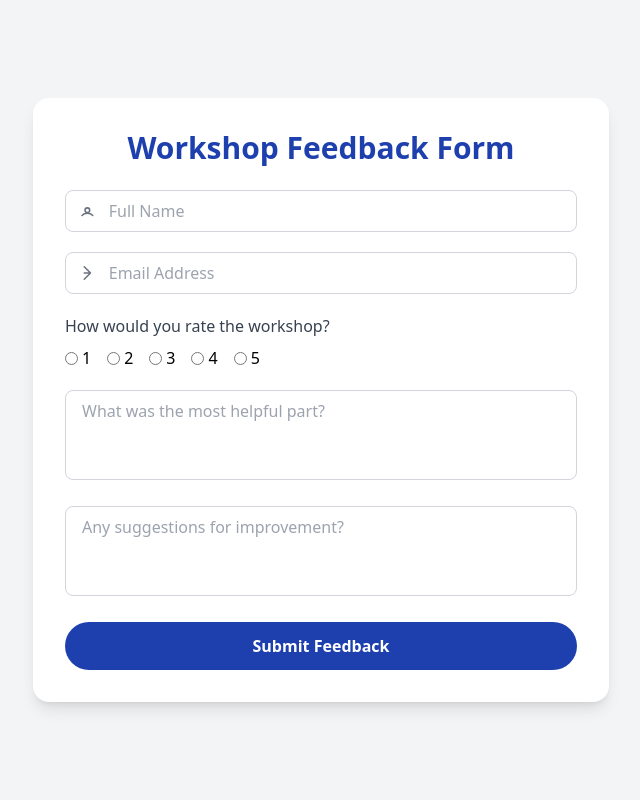
After one commit to aditapdiya/Work-Shop-Management, a Django app: page /workshops/1/feedback/ in a window 1280 px wide. The commit adds this page. Shown: the whole page, without its empty margins (319-959 px from the left). Run offline with Django 5.2, Linux system fonts and the light colour scheme; data comes from the database, SQL or seed files in the repository; both versions use the stored data as it was after the commit; some libraries are stand-ins or nearby versions.

Commit message:
all the changess

```diff
--- a/workshop_management/main/admin.py
+++ b/workshop_management/main/admin.py
@@ -1,5 +1,6 @@
 from django.contrib import admin
-from .models import Workshop, WorkshopRegistration
+from .models import Workshop, WorkshopRegistration , WorkshopFeedback
 # Register your models here.
 admin.site.register(Workshop)
 admin.site.register(WorkshopRegistration)
+admin.site.register(WorkshopFeedback)
--- a/workshop_management/main/forms.py
+++ b/workshop_management/main/forms.py
@@ -1,6 +1,8 @@
+# main/forms.py
 from django import forms
-from .models import Workshop, WorkshopRegistration
+from .models import Workshop, WorkshopRegistration, WorkshopFeedback
 from datetime import date
+
 
 class WorkshopForm(forms.ModelForm):
     class Meta:
@@ -50,6 +52,23 @@ class WorkshopRegistrationForm(forms.ModelForm):
         widget=forms.Select(attrs={'class': 'form-select', 'id': 'id_participant_type'})
     )
 
+    def __init__(self, *args, **kwargs):
+        self.workshop = kwargs.pop('workshop', None)  # Get the workshop passed from the view
+        super().__init__(*args, **kwargs)
+
+    def clean(self):
+        cleaned_data = super().clean()
+        email = cleaned_data.get('email')
+        phone = cleaned_data.get('phone')
+
+        if self.workshop:
+            if email and WorkshopRegistration.objects.filter(workshop=self.workshop, email__iexact=email).exists():
+                raise forms.ValidationError("This email is already registered for this workshop.")
+            if phone and WorkshopRegistration.objects.filter(workshop=self.workshop, phone=phone).exists():
+                raise forms.ValidationError("This phone number is already registered for this workshop.")
+
+        return cleaned_data
+
     class Meta:
         model = WorkshopRegistration
         fields = [
@@ -67,3 +86,56 @@ class WorkshopRegistrationForm(forms.ModelForm):
             'company_name': forms.TextInput(attrs={'class': 'form-control', 'id': 'id_company_name'}),
             'designation': forms.TextInput(attrs={'class': 'form-control', 'id': 'id_designation'}),
         }
+
+
+class WorkshopFeedbackForm(forms.ModelForm):
+    def __init__(self, *args, **kwargs):
+        self.workshop = kwargs.pop('workshop', None)  # Accept the workshop instance
+        super().__init__(*args, **kwargs)
+
+    class Meta:
+        model = WorkshopFeedback
+        fields = ['name', 'email', 'rating', 'most_helpful_part', 'suggestions']
+        widgets = {
+            'rating': forms.RadioSelect(choices=[(i, str(i)) for i in range(1, 6)]),
+            'most_helpful_part': forms.Textarea(attrs={'rows': 3}),
+            'suggestions': forms.Textarea(attrs={'rows': 3}),
+        }
+
+    def clean_email(self):
+        # print("Validating email for workshop:", self.workshop)
+        email = self.cleaned_data.get('email')
+
+        if not email:
+            raise forms.ValidationError("Email is required.")
+
+        if not email.endswith('.com'):
+            raise forms.ValidationError("Email must be a valid .com address.")
+        if self.workshop:
+            is_registered = WorkshopRegistration.objects.filter(
+                workshop=self.workshop, email__iexact=email
+            ).exists()
+            if not is_registered:
+                raise forms.ValidationError("This email is not registered for the workshop.")
+        return email
+
+    def clean_rating(self):
+        rating = self.cleaned_data.get('rating')
+        if rating and (rating < 1 or rating > 5):
+            raise forms.ValidationError("Rating must be between 1 and 5.")
+        return rating
+
+    def clean_most_helpful_part(self):
+        most_helpful = self.cleaned_data.get('most_helpful_part')
+        if not most_helpful or len(most_helpful.strip()) < 10:
+            raise forms.ValidationError("Please provide more detailed feedback (at least 10 characters).")
+        return most_helpful
+
+    def clean(self):
+        cleaned_data = super().clean()
+        name = cleaned_data.get('name')
+
+        if name and not name.strip():
+            self.add_error('name', "Name cannot be empty or only spaces.")
+
+        return cleaned_data
--- a/workshop_management/main/templates/main/dashboard.html
+++ b/workshop_management/main/templates/main/dashboard.html
@@ -19,7 +19,7 @@
                     </a>
                 </li>
                 <li class="nav-item">
-                    <a class="nav-link text-white" href="#" style="color: #ffffff;">
+                    <a class="nav-link text-white" href="{% url 'participants' %}" style="color: #ffffff;">
                         <i class="bi bi-person-check"></i> Participants
                     </a>
                 </li>
--- a/workshop_management/main/templates/main/manage_workshops.html
+++ b/workshop_management/main/templates/main/manage_workshops.html
@@ -17,6 +17,8 @@
                     <p class="card-text text-muted mb-1"><strong>Speaker:</strong> {{ workshop.speaker }}</p>
                     <p class="card-text text-muted mb-1"><strong>Location:</strong> {{ workshop.location|title }}</p>
 
+
+
                     {% if workshop.location == "online" %}
                         <p class="card-text text-muted mb-1">
                             <strong>Meeting Link:</strong> <a href="{{ workshop.meeting_link }}" target="_blank">{{ workshop.meeting_link }}</a>
@@ -28,6 +30,7 @@
                     {% endif %}
 
                     <p class="card-text text-muted mb-1"><strong>Capacity:</strong> {{ workshop.capacity }}</p>
+                    <p class="card-text text-muted mb-1"><strong>Spots Filled:</strong> {{ workshop.registration_count }}</p>
                     <p class="card-text text-muted">
                         <strong>Status:</strong>
                         {% if workshop.is_active %}
@@ -43,6 +46,7 @@
                         <a href="{% url 'delete_workshop' workshop.id %}" class="btn btn-sm btn-outline-danger" onclick="return confirm('Are you sure?')">Delete</a>
                     </div>
                     <a href="{% url 'register_workshop' workshop.id %}" class="btn btn-sm btn-success">Register Now</a>
+                    <a href="{% url 'workshop_feedback' workshop.id %}" class="btn btn-sm btn-info">Feedback</a>
                 </div>
             </div>
         </div>
--- /dev/null
+++ b/workshop_management/main/templates/main/workshop_feedback.html
@@ -0,0 +1,95 @@
+<!DOCTYPE html>
+<html lang="en">
+<head>
+  <meta charset="UTF-8">
+  <meta name="viewport" content="width=device-width, initial-scale=1">
+  <title>Workshop Feedback Form</title>
+  <script src="https://cdn.tailwindcss.com"></script>
+</head>
+<body class="bg-gray-100">
+
+  <div class="min-h-screen flex items-center justify-center">
+    <div class="bg-white p-8 rounded-2xl shadow-lg w-full max-w-xl">
+      <h2 class="text-3xl font-bold text-center text-blue-800 mb-6">Workshop Feedback Form</h2>
+
+      <form action="#" method="POST" class="space-y-5">
+
+        <!-- Full Name -->
+        <div class="flex items-center border border-gray-300 rounded-lg px-3 py-2 bg-white">
+          <svg class="w-5 h-5 text-gray-500 mr-3" fill="none" stroke="currentColor" stroke-width="2"
+               viewBox="0 0 24 24">
+            <path stroke-linecap="round" stroke-linejoin="round"
+                  d="M5.121 17.804A9 9 0 0112 15a9 9 0 016.879 2.804M15 11a3 3 0 11-6 0 3 3 0 016 0z" />
+          </svg>
+          <input type="text" name="name" placeholder="Full Name" required
+                 class="w-full outline-none bg-transparent text-gray-700">
+        </div>
+
+        <!-- Email Address -->
+        <div class="flex items-center border border-gray-300 rounded-lg px-3 py-2 bg-white">
+          <svg class="w-5 h-5 text-gray-500 mr-3" fill="none" stroke="currentColor" stroke-width="2"
+               viewBox="0 0 24 24">
+            <path stroke-linecap="round" stroke-linejoin="round"
+                  d="M16 12H8m8 0l-8-8m8 8l-8 8" />
+          </svg>
+          <input type="email" name="email" placeholder="Email Address" required
+                 class="w-full outline-none bg-transparent text-gray-700">
+        </div>
+
+        <!-- Rating -->
+        <div>
+          <label class="block font-medium text-gray-700 mb-2">How would you rate the workshop?</label>
+          <div class="flex space-x-4">
+            <label class="flex items-center space-x-1">
+              <input type="radio" name="rating" value="1" required>
+              <span>1</span>
+            </label>
+            <label class="flex items-center space-x-1">
+              <input type="radio" name="rating" value="2">
+              <span>2</span>
+            </label>
+            <label class="flex items-center space-x-1">
+              <input type="radio" name="rating" value="3">
+              <span>3</span>
+            </label>
+            <label class="flex items-center space-x-1">
+              <input type="radio" name="rating" value="4">
+              <span>4</span>
+            </label>
+            <label class="flex items-center space-x-1">
+              <input type="radio" name="rating" value="5">
+              <span>5</span>
+            </label>
+          </div>
+        </div>
+
+        <!-- Most Helpful Part -->
+        <div>
+          <textarea name="most_helpful_part" rows="3"
+                    placeholder="What was the most helpful part?"
+                    class="w-full border border-gray-300 rounded-lg px-4 py-2 outline-none resize-none"
+                    required></textarea>
+        </div>
+
+        <!-- Suggestions -->
+        <div>
+          <textarea name="suggestions" rows="3"
+                    placeholder="Any suggestions for improvement?"
+                    class="w-full border border-gray-300 rounded-lg px-4 py-2 outline-none resize-none"
+                    required></textarea>
+        </div>
+
+        <!-- Submit Button -->
+        <div>
+          <button type="submit"
+                  class="w-full bg-blue-800 hover:bg-blue-900 text-white font-semibold py-3 rounded-full transition duration-200">
+            Submit Feedback
+          </button>
+        </div>
+
+      </form>
+    </div>
+  </div>
+
+</body>
+</html>
--- a/workshop_management/main/urls.py
+++ b/workshop_management/main/urls.py
@@ -15,4 +15,8 @@ urlpatterns = [
     path('workshops/edit/<int:id>/', views.edit_workshop, name='edit_workshop'),
     path('workshops/delete/<int:id>/', views.delete_workshop, name='delete_workshop'),
     path('workshops/<int:workshop_id>/register/', views.register_workshop, name='register_workshop'),
+    path('participants/', views.participants_view, name='participants'),
+    path('export-participants/', views.export_participants_excel, name='export_participants_excel'),
+    path('workshops/<int:workshop_id>/feedback/', views.workshop_feedback_view, name='workshop_feedback'),
+
 ]
--- a/workshop_management/main/views.py
+++ b/workshop_management/main/views.py
@@ -20,16 +20,18 @@ def home_view(request):
     return render(request, 'main/home.html')
 
 
+# views.py
 def register_workshop(request, workshop_id):
     workshop = get_object_or_404(Workshop, pk=workshop_id)
 
     if request.method == 'POST':
-        form = WorkshopRegistrationForm(request.POST)
+        form = WorkshopRegistrationForm(request.POST, workshop=workshop)
         if form.is_valid():
             registration = form.save(commit=False)
             registration.workshop = workshop
             registration.save()
-            # Send confirmation email
+
+            # Email sending logic (as you already have)
             subject = f"Workshop Registration Confirmation: {workshop.title}"
             message = (
                 f"Dear {registration.name},\n\n"
@@ -43,17 +45,43 @@ def register_workshop(request, workshop_id):
                 f"Feel free to reach out if you have any questions.\n\n"
                 f"Best regards,\nEvent Team"
             )
-            recipient = registration.email
-            send_mail(subject, message, settings.DEFAULT_FROM_EMAIL, [recipient], fail_silently=False)
+            send_mail(subject, message, settings.DEFAULT_FROM_EMAIL, [registration.email], fail_silently=False)
 
             messages.success(request, 'Thank you for registering! A confirmation email has been sent.')
+            return redirect('register_workshop', workshop_id=workshop_id)
+
     else:
-        form = WorkshopRegistrationForm()
+        form = WorkshopRegistrationForm(workshop=workshop)
 
     return render(request, 'main/register_workshop.html', {
         'form': form,
         'workshop': workshop,
     })
+
+
+from .forms import WorkshopFeedbackForm
+from .models import WorkshopFeedback
+
+def workshop_feedback_view(request, workshop_id):
+    workshop = get_object_or_404(Workshop, id=workshop_id)
+
+    if request.method == 'POST':
+        form = WorkshopFeedbackForm(request.POST, workshop=workshop)
+        if form.is_valid():
+            feedback = form.save(commit=False)
+            feedback.workshop = workshop
+            feedback.save()
+            messages.success(request, 'Thank you for your feedback!')
+
+    else:
+        form = WorkshopFeedbackForm(workshop=workshop)
+
+    return render(request, 'main/workshop_feedback.html', {
+        'form': form,
+        'workshop': workshop
+    })
+
+
 
 
 # ------------------ Authentication Views ------------------ #
@@ -78,16 +106,21 @@ def dashboard_view(request):
 
 # ------------------ Workshop Management Views ------------------ #
 
+from django.db.models import Count
+
 @login_required
 def manage_workshops(request):
     today = timezone.now().date()
-    workshops = Workshop.objects.all().order_by('-date')
 
-    # Update status dynamically without saving to DB
+    workshops = Workshop.objects.annotate(
+        registration_count=Count('workshopregistration')
+    ).order_by('-date')
+
     for workshop in workshops:
         workshop.is_active = workshop.date >= today
 
     return render(request, 'main/manage_workshops.html', {'workshops': workshops})
+
 
 
 @login_required
@@ -135,3 +168,69 @@ def delete_workshop(request, id):
     workshop.delete()
     messages.success(request, 'Workshop deleted successfully.')
     return redirect('manage_workshops')
+
+
+from .models import WorkshopRegistration  # already imported
+
+@login_required
+def participants_view(request):
+    workshop_id = request.GET.get('workshop')
+
+    # Get all registrations, filter if a workshop is selected
+    registrations = WorkshopRegistration.objects.select_related('workshop')
+    if workshop_id:
+        registrations = registrations.filter(workshop_id=workshop_id)
+
+    # For dropdown list
+    workshops = Workshop.objects.all().order_by('-date')
+
+    return render(request, 'main/participants.html', {
+        'registrations': registrations,
+        'workshops': workshops,
+        'selected_workshop': int(workshop_id) if workshop_id else None,
+    })
+
+import openpyxl
+from django.http import HttpResponse
+from .models import WorkshopRegistration, Workshop
+
+def export_participants_excel(request):
+    workshop_id = request.GET.get('workshop')
+    registrations = WorkshopRegistration.objects.all()
+
+    if workshop_id:
+        registrations = registrations.filter(workshop__id=workshop_id)
+
+    # Create Excel workbook
+    wb = openpyxl.Workbook()
+    ws = wb.active
+    ws.title = "Participants"
+
+    # Headers
+    headers = ['Name', 'Email', 'Phone', 'Participant Type', 'Registered At', 'Extra Info']
+    ws.append(headers)
+
+    for reg in registrations:
+        if reg.participant_type == 'student':
+            extra_info = f"{reg.college}, {reg.course} ({reg.year_of_study})"
+        elif reg.participant_type == 'employee':
+            extra_info = f"{reg.company_name}, {reg.designation}"
+        else:
+            extra_info = 'N/A'
+
+        row = [
+            reg.name,
+            reg.email,
+            reg.phone or 'N/A',
+            reg.get_participant_type_display(),
+            reg.registered_at.strftime('%Y-%m-%d %H:%M'),
+            extra_info
+        ]
+        ws.append(row)
+
+    # Response
+    response = HttpResponse(content_type='application/vnd.openxmlformats-officedocument.spreadsheetml.sheet')
+    filename = 'participants.xlsx'
+    response['Content-Disposition'] = f'attachment; filename={filename}'
+    wb.save(response)
+    return response
```
Also changed, not shown: workshop_management/main/models.py (+17 -0 lines), workshop_management/main/templates/main/participants.html (added, +68 -0 lines), workshop_management/db.sqlite3, workshop_management/main/migrations/0002_workshopfeedback.py (added).
